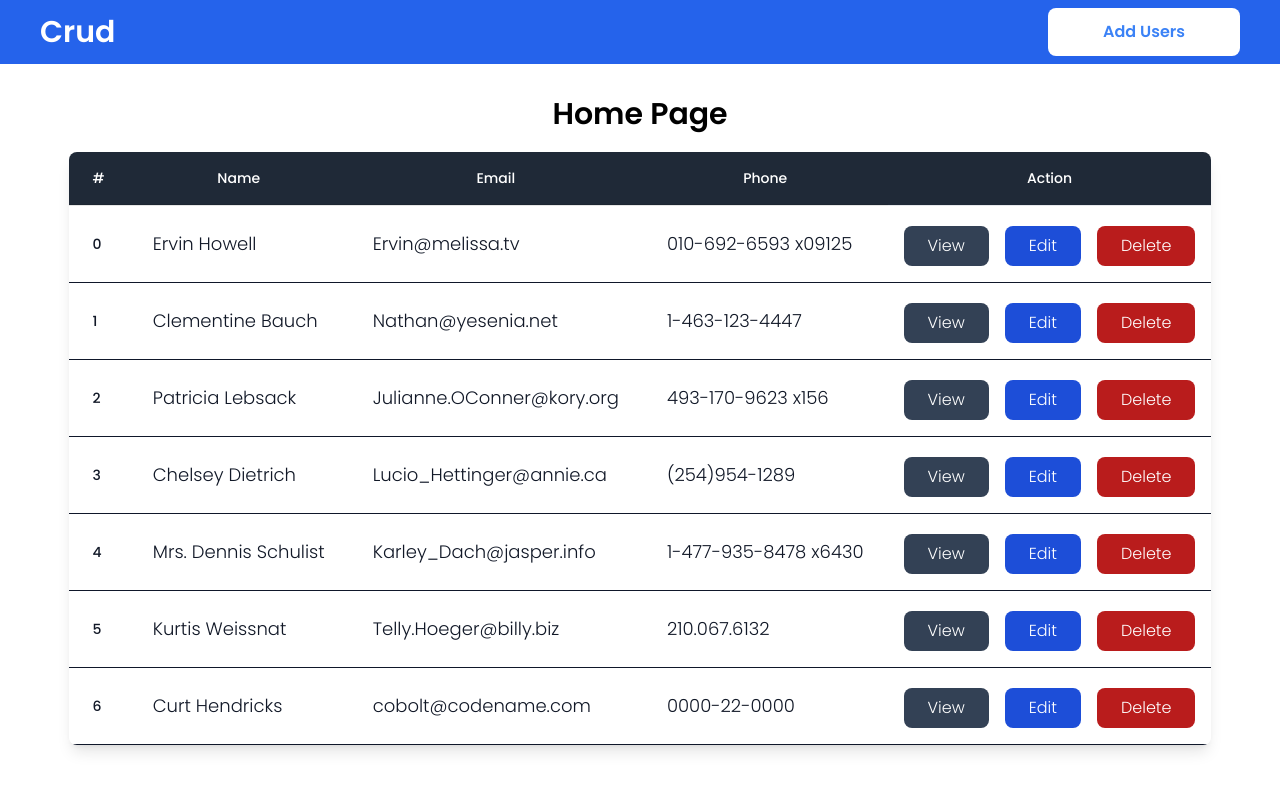
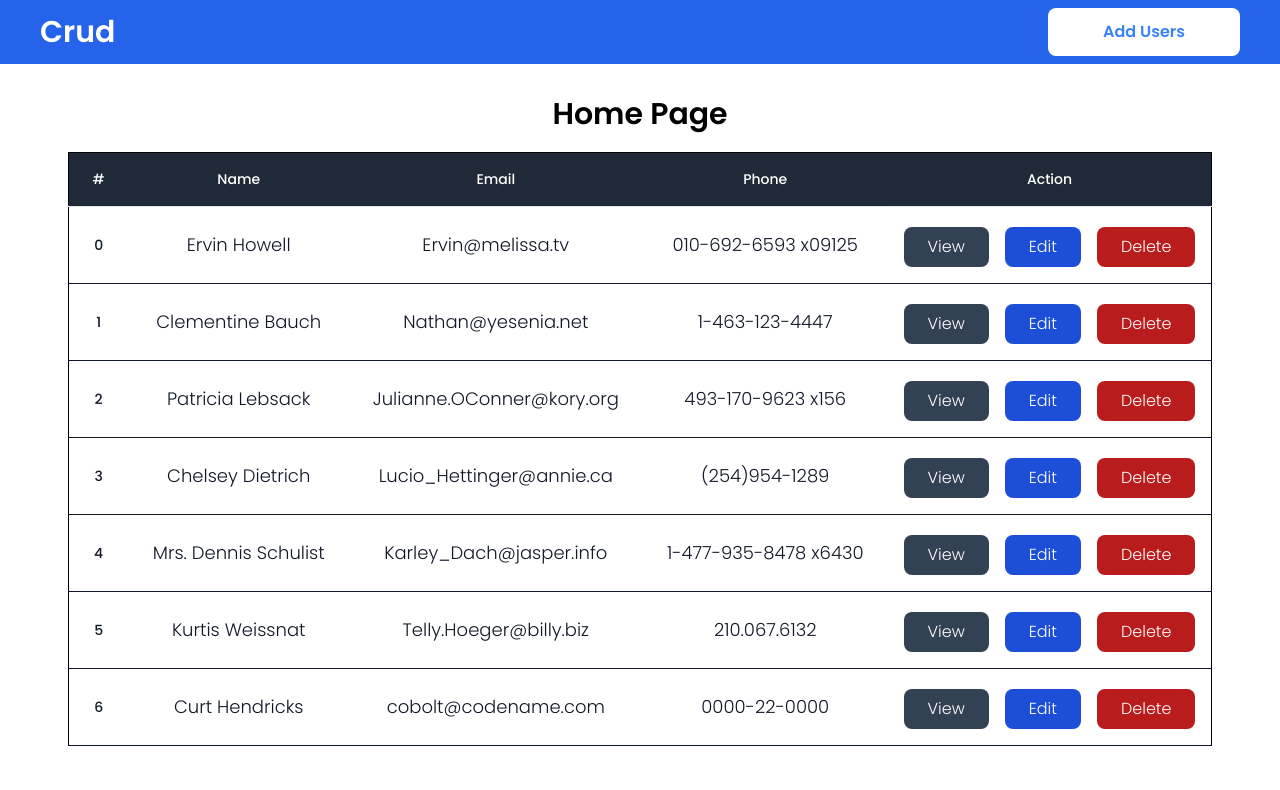
Before and after one commit to urbain32/crud-axios-app, a React (Create React App) app: page / in a window 1280 px wide. Shown: the top 790 px of the page. Built offline with nearby package versions, Linux system fonts and the light colour scheme; data requests are answered from the project's data file.

Commit message:
home editing

```diff
--- a/src/pages/Home.js
+++ b/src/pages/Home.js
@@ -13,7 +13,7 @@ const Home = () => {
     <div className='w-full h-full flex flex-col px-10 py-8'>
       <div className='w-full flex flex-col min-h-[50vh] justify-center items-center'>
         <h1 className='text-black text-3xl font-semibold '>Home Page</h1>
-        <table className='w-[90%] flex flex-row flex-no-wrap sm:bg-white rounded-lg overflow-hidden sm:shadow-lg my-5'>
+        <table className='w-[90%] text-center overflow-hidden overflow-y-scroll mt-5 rounded-lg border border-black '>
           <thead className='border-b bg-gray-800 '>
             <tr>
               <th
@@ -48,12 +48,9 @@ const Home = () => {
               </th>
             </tr>
           </thead>
-          <tbody class='flex-1 sm:flex-none'>
+          <tbody>
             {users.map((user, index) => (
-              <tr
-                className='bg-white border-b border-b-slate-900 flex flex-col flex-no wrap sm:table-row mb-2 sm:mb-0'
-                key={index}
-              >
+              <tr className='bg-white border-b border-b-slate-900 ' key={index}>
                 <td className='px-6 py-4 whitespace-nowrap text-sm font-medium text-gray-900'>
                   {index}
                 </td>
```
